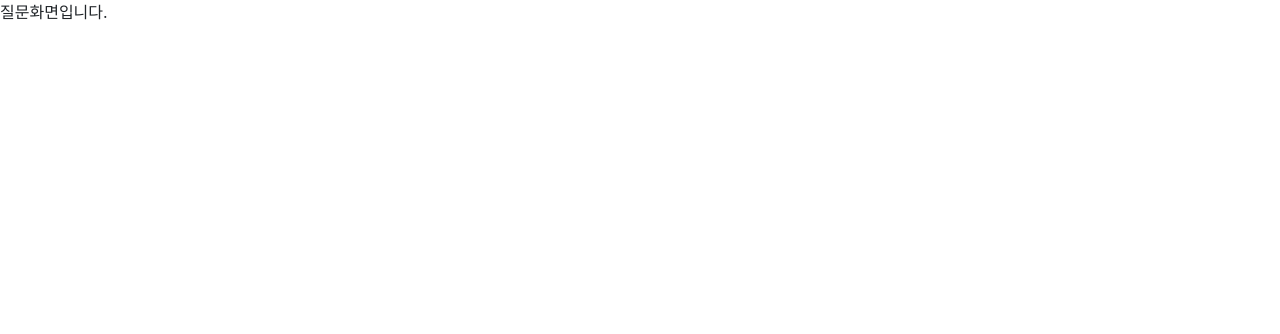
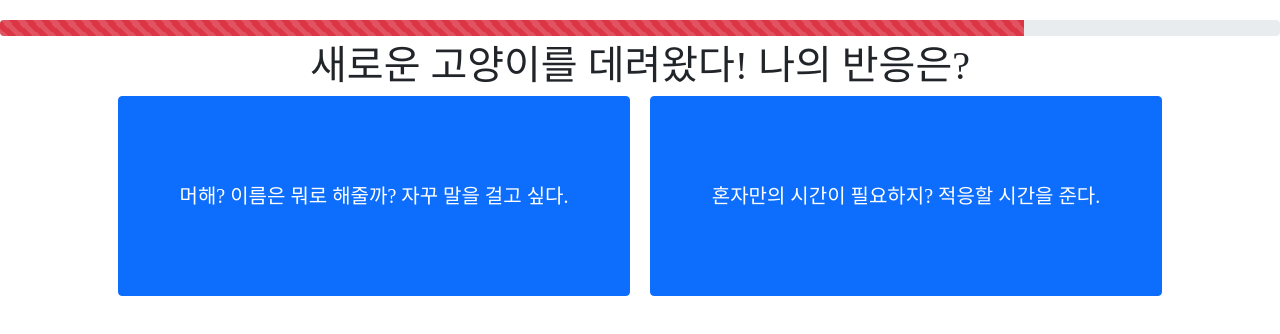
Before and after one commit to GukHyekyung/catmbti, a React (Create React App) app: page /question in a window 1280 px wide. Shown: the top 334 px of the page. Built offline with nearby package versions, Linux system fonts and the light colour scheme; the HTML template or start-up script is replaced by a standard one; a web font is replaced by a local one.

Commit message:
add question page

```diff
--- /dev/null
+++ b/src/assets/date/questiondate.js
@@ -0,0 +1,95 @@
+export const QuestionDate = [
+  {
+    id: 1,
+    title: "새로운 고양이를 데려왔다! 나의 반응은?",
+    answera: "머해? 이름은 뭐로 해줄까? 자꾸 말을 걸고 싶다.",
+    answerb: "혼자만의 시간이 필요하지? 적응할 시간을 준다.",
+    type: "EI",
+  },
+  {
+    id: 2,
+    title: "고양이에 대한 모든 것이 궁금해졌다. 나의 행동은?",
+    answera:
+      "고양이 관련 커뮤니티에 들어 다른 집사님들과 소통을 하며 고양이에 대한 지식을 쌓는다.",
+    answerb:
+      "커뮤니티에 가입은 하지만 눈으로 참고만 하고 혼자 찾아보는게 편하다.",
+    type: "EI",
+  },
+  {
+    id: 3,
+    title: "아무리봐도 우리 고양이가 정말 이쁜 것 같다. 나의 행동은?",
+    answera:
+      "'옴팡이 너무 이쁜 것 같아.. 사람들한테 자랑해야지..!!'하며 인스타를 만들어서 사진도 공유하고 소통도 한다.",
+    answerb: "우리 고양이 너무 이쁘다.. 사진찍어서 사진첩에 간직한다.",
+    type: "EI",
+  },
+  {
+    id: 4,
+    title: "고양이 유튜브를 시작하려고 한다. 나는 어떤 유튜브를 만들고 싶은가?",
+    answera: "다른 유튜버들을 가이드 라인 삼아 비슷하게 만든다.",
+    answerb: "새롭거나 자유로운 방식으로 만들기 위해 생각한다.",
+    type: "SN",
+  },
+  {
+    id: 5,
+    title:
+      "고양이에 대해서 모르는 부분들을 검색을 하고 있다. 내가 글을 읽는 방법은?",
+    answera: "꼼꼼하게 정확하게 읽는다.",
+    answerb: "전체적인 의미를 파악하며 읽는다.",
+    type: "SN",
+  },
+  {
+    id: 6,
+    title: "고양이 밥을 주려고 한다 나의 방법은?",
+    answera: "손,눈대중으로 대충 이정도면 되겠지 하고 급여한다.",
+    answerb: "칼로리를 정확히 맞춰 저울이나 스푼으로 계랑해서 급여한다.",
+    type: "SN",
+  },
+  {
+    id: 7,
+    title: "같은 집사 친구가 고양이가 아픈 것 같아 슬퍼하고있다. 나의 반응은?",
+    answera:
+      "'이건 이렇게 하면 어떨까?' 해결책을 함께 생각하며 정보들은 같이 찾아본다.",
+    answerb: "'아이고,, 어쩌면 좋아..' 일단 먼저 위로를 해준다.",
+    type: "TF",
+  },
+  {
+    id: 8,
+    title: "고양이를 키우는데 가족과의 마찰이 생겼다. 이럴땐?",
+    answera:
+      "나의 생각과 논리가 맞다는 걸 증명하기 위해 가족들에게 먼저 설명한다.",
+    answerb:
+      "나의 의견이 상대방을 기분 나쁘게 하지 않도록 잘 전달하려고 먼저 생각한다.",
+    type: "TF",
+  },
+  {
+    id: 9,
+    title: "고양이가 아파서 병원을 고르려고 리뷰를 보았다. 내가 갈 병원은?",
+    answera: "성과가 중요하지!! 좋은 성과를 낸 병원",
+    answerb: "사람이 중요하지!! 원장님의 성격이 좋다고 되어있는 병원",
+    type: "TF",
+  },
+  {
+    id: 10,
+    title: "고양이 사료를 급여하는 방법은?",
+    answera:
+      "'우리 고양이 몸무게는 5키로니까 하루세번 몇시에 이만큼 씩 주고, 간식은 이때 챙겨줘야겠다. 영양제도 미리미리 챙겨줘야지!' 계획을 세운다. ",
+    answerb: "사료주면 알아서 먹겠지! 일단 자율급식으로 한꺼번에 줘본다.",
+    type: "JP",
+  },
+  {
+    id: 11,
+    title: "고양이 사료가 우연히 여러 종류가 생겼다. 급여방법은?",
+    answera:
+      "사료를 조금씩 급여해서 고양이의 기호를 테스트 해보고 다 잘먹는다면 날짜에 맞춰서 질리지 않도록 바꿔가며  급여한다.",
+    answerb: " 끌리는 걸로 그때그때 급여한다.",
+    type: "JP",
+  },
+  {
+    id: 12,
+    title: "자기전 나는?",
+    answera: "내일 할 일을 미리미리 정해놓고 잔다.",
+    answerb: "누우면 장땡! 일단 눕고 생각한다.",
+    type: "JP",
+  },
+];
--- a/src/pages/Question.js
+++ b/src/pages/Question.js
@@ -1,7 +1,55 @@
+import { Button, ProgressBar } from "react-bootstrap";
+
+import { QuestionDate } from "../assets/date/questiondate";
 import React from "react";
+import styled from "styled-components";
 
 const Question = () => {
-  return <div>질문화면입니다.</div>;
+  return (
+    <Wrapper>
+      <ProgressBar
+        striped
+        variant="danger"
+        now={80}
+        style={{ marginTop: "20px" }}
+      />
+      <Title>{QuestionDate[0].title}</Title>
+      <ButtonGroup>
+        <Button style={{ width: "40%", minHeight: "200px", fontSize: "15pt" }}>
+          {QuestionDate[0].answera}
+        </Button>
+        <Button
+          style={{
+            width: "40%",
+            minHeight: "200px",
+            fontSize: "15pt",
+            marginLeft: "20px",
+          }}
+        >
+          {QuestionDate[0].answerb}
+        </Button>
+      </ButtonGroup>
+    </Wrapper>
+  );
 };
 
 export default Question;
+
+const Wrapper = styled.div`
+  height: 100vh;
+  width: 100%;
+`;
+
+const Title = styled.div`
+  font-size: 30pt;
+  text-align: center;
+  font-family: "EF_Diary(윈도우용TTF)";
+`;
+
+const ButtonGroup = styled.div`
+  display: flex;
+  flex-direction: row;
+  align-items: center;
+  justify-content: center;
+  font-family: "EF_Diary(윈도우용TTF)";s
+`;
```
